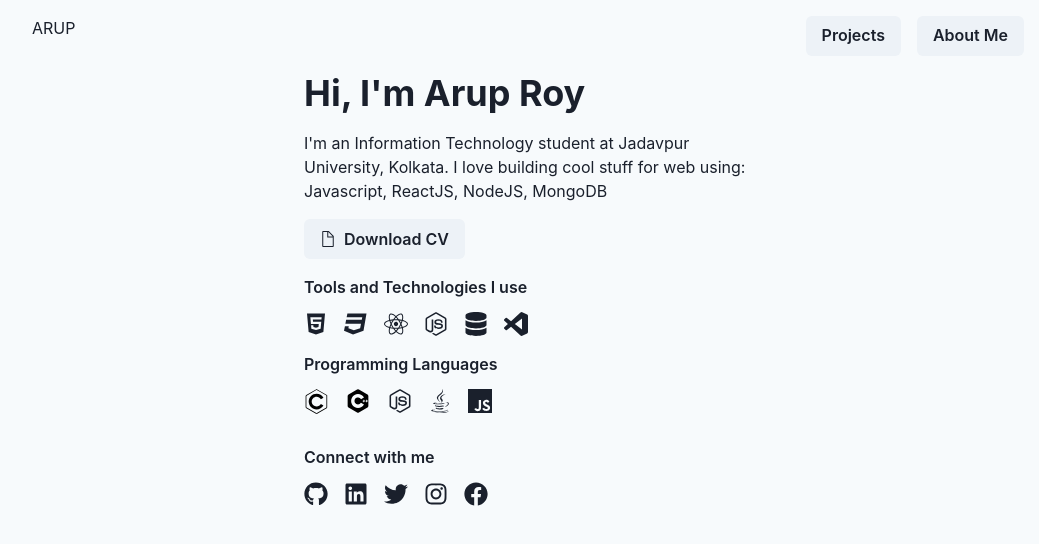
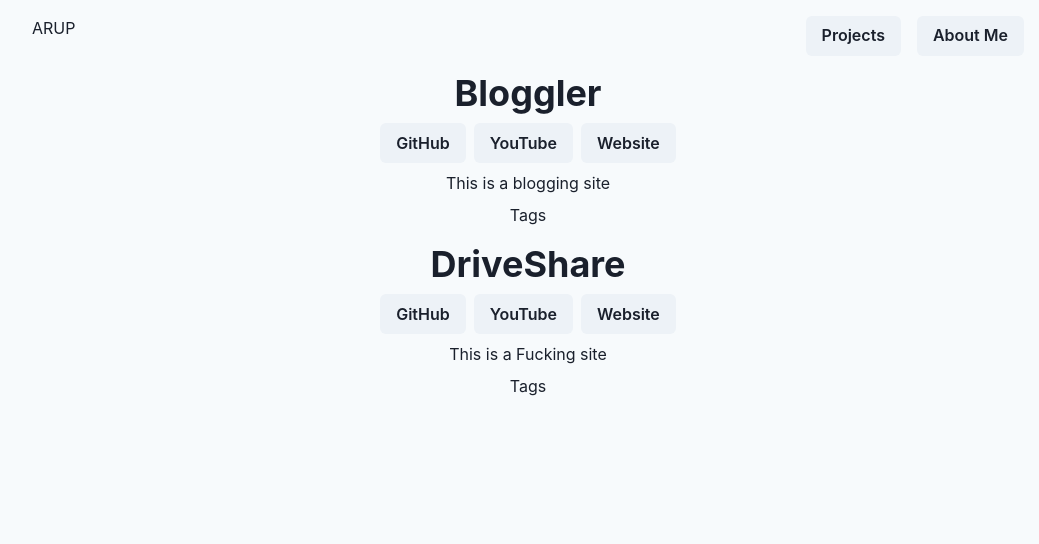
Before and after one commit to itsaruproy/portfolio, a React (Create React App) app: page /projects in a window 1280 px wide. Shown: the top 544 px of the page, without its empty margins (112-1151 px from the left). Built offline with nearby package versions, Linux system fonts and the light colour scheme.

Commit message:
feat: Add projects section

```diff
--- a/package.json
+++ b/package.json
@@ -13,6 +13,7 @@
     "react": "^18.2.0",
     "react-dom": "^18.2.0",
     "react-icons": "^4.6.0",
+    "react-router-dom": "^5.2.0",
     "react-scripts": "5.0.1",
     "web-vitals": "^2.1.4"
   },
--- a/src/App.js
+++ b/src/App.js
@@ -1,12 +1,16 @@
 import React from 'react'
 import { Box, Container } from '@chakra-ui/react'
-import { Header, AboutMe, Socials } from './components'
+import { Header, AboutMe, Projects } from './components'
+import { BrowserRouter, Route } from 'react-router-dom'
 const App = () => {
     return (
         <Box width={'100%'} minH={'100vh'} bg={'gray.50'}>
             <Container maxW={'container.lg'}>
-                <Header />
-                <AboutMe />
+                <BrowserRouter>
+                    <Header />
+                    <Route exact path={'/'} component={AboutMe} />
+                    <Route exact path={'/projects'} component={Projects} />
+                </BrowserRouter>
             </Container>
         </Box>
     )
--- a/src/components/AboutMe.js
+++ b/src/components/AboutMe.js
@@ -1,7 +1,7 @@
 import React from 'react'
-import { Heading, Box, Flex, Text, Button } from '@chakra-ui/react'
+import { Heading, Box, Flex, Text, Button, HStack } from '@chakra-ui/react'
 import { Socials, Tools, Languages } from './'
-import { SlDoc } from 'react-icons/sl'
+import { SlDoc, SlCursor } from 'react-icons/sl'
 
 const AboutMe = () => {
     return (
@@ -16,7 +16,20 @@ const AboutMe = () => {
                     </Text>
                 </Box>
                 <Box>
-                    <Button leftIcon={<SlDoc />}>Download CV</Button>
+                    <HStack gap={'0.5rem'}>
+                        <Button leftIcon={<SlDoc />}>
+                            <a
+                                href={
+                                    'https://drive.google.com/file/d/1YIs7SQ-HV6mrR_AMlzIVHEBj9X_S_HWA/view?usp=sharing'
+                                }
+                            >
+                                Download CV
+                            </a>
+                        </Button>
+                        <Button leftIcon={<SlCursor />}>
+                            <a href={'mailto:itsaruproy@gmail.com'}>Email</a>
+                        </Button>
+                    </HStack>
                 </Box>
                 <Tools />
                 <Languages />
--- a/src/components/Header.js
+++ b/src/components/Header.js
@@ -1,5 +1,6 @@
 import React from 'react'
-import { Flex, Box, Button, Link, Text } from '@chakra-ui/react'
+import { Flex, Box, Button, Text } from '@chakra-ui/react'
+import { Link } from 'react-router-dom'
 
 const Header = () => {
     return (
@@ -7,10 +8,10 @@ const Header = () => {
             <Flex justifyContent={'space-between'}>
                 <Text>ARUP</Text>
                 <Flex gap={'1rem'}>
-                    <Link>
+                    <Link to={'/projects'}>
                         <Button>Projects</Button>
                     </Link>
-                    <Link>
+                    <Link to={'/'}>
                         <Button>About Me</Button>
                     </Link>
                 </Flex>
--- /dev/null
+++ b/src/components/Projects.js
@@ -0,0 +1,16 @@
+import { Box, Flex } from '@chakra-ui/react'
+import React from 'react'
+import { Projects as MyProjects } from '../data'
+import { SingleProject } from './'
+
+const Projects = () => {
+    return (
+        <Flex alignItems={'center'} direction={'column'} gap={'1rem'}>
+            {MyProjects.map((project, index) => {
+                return <SingleProject key={index} {...project} />
+            })}
+        </Flex>
+    )
+}
+
+export default Projects
--- /dev/null
+++ b/src/components/SingleProject.js
@@ -0,0 +1,24 @@
+import { Box, Button, Heading, HStack, VStack } from '@chakra-ui/react'
+import React from 'react'
+
+const SingleProject = props => {
+    const { key, name, description, yt, github, weblink } = props
+    return (
+        <Box key={key}>
+            <VStack>
+                <Heading>{name}</Heading>
+                <HStack>
+                    <Button>GitHub</Button>
+                    <Button>YouTube</Button>
+                    <Button>Website</Button>
+                </HStack>
+                <Box>{description}</Box>
+                <HStack>
+                    <Box>Tags</Box>
+                </HStack>
+            </VStack>
+        </Box>
+    )
+}
+
+export default SingleProject
--- a/src/components/Tools.js
+++ b/src/components/Tools.js
@@ -2,7 +2,7 @@ import React from 'react'
 import { Box, Flex, Text } from '@chakra-ui/react'
 import { Icon } from '@chakra-ui/react'
 import { FaReact, FaNodeJs, FaHtml5, FaCss3, FaDatabase } from 'react-icons/fa'
-import { SiVisualstudiocode } from 'react-icons/si'
+import { SiVisualstudiocode, SiLinux } from 'react-icons/si'
 
 const Tools = () => {
     return (
@@ -17,6 +17,7 @@ const Tools = () => {
                 <Icon h={6} w={6} as={FaNodeJs} />
                 <Icon h={6} w={6} as={FaDatabase} />
                 <Icon h={6} w={6} as={SiVisualstudiocode} />
+                <Icon h={6} w={6} as={SiLinux} />
             </Flex>
         </Box>
     )
--- a/src/components/index.js
+++ b/src/components/index.js
@@ -3,4 +3,6 @@ import AboutMe from './AboutMe'
 import Socials from './Socials'
 import Tools from './Tools'
 import Languages from './Languages'
-export { Header, AboutMe, Socials, Tools, Languages }
+import Projects from './Projects'
+import SingleProject from './SingleProject'
+export { Header, AboutMe, Socials, Tools, Languages, Projects, SingleProject }
--- /dev/null
+++ b/src/data/Projects.js
@@ -0,0 +1,14 @@
+export const Projects = [
+    {
+        name: 'Bloggler',
+        description: 'This is a blogging site',
+        yt: '#',
+        github: '#',
+    },
+    {
+        name: 'DriveShare',
+        description: 'This is a Fucking site',
+        yt: '#',
+        github: '#',
+    },
+]
--- /dev/null
+++ b/src/data/index.js
@@ -0,0 +1,2 @@
+import { Projects } from './Projects'
+export { Projects }
```
Also changed, not shown: 1 other file (tests, documents, lock files or other folders).
